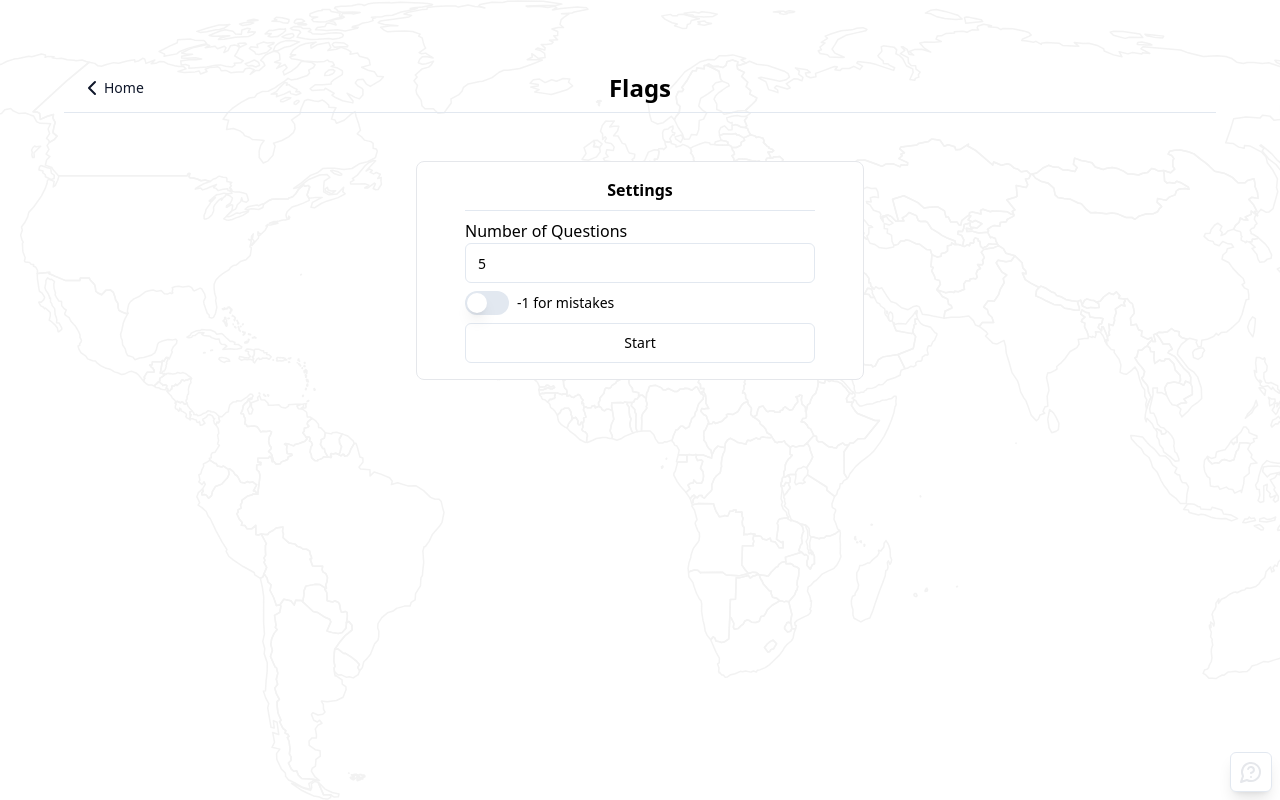
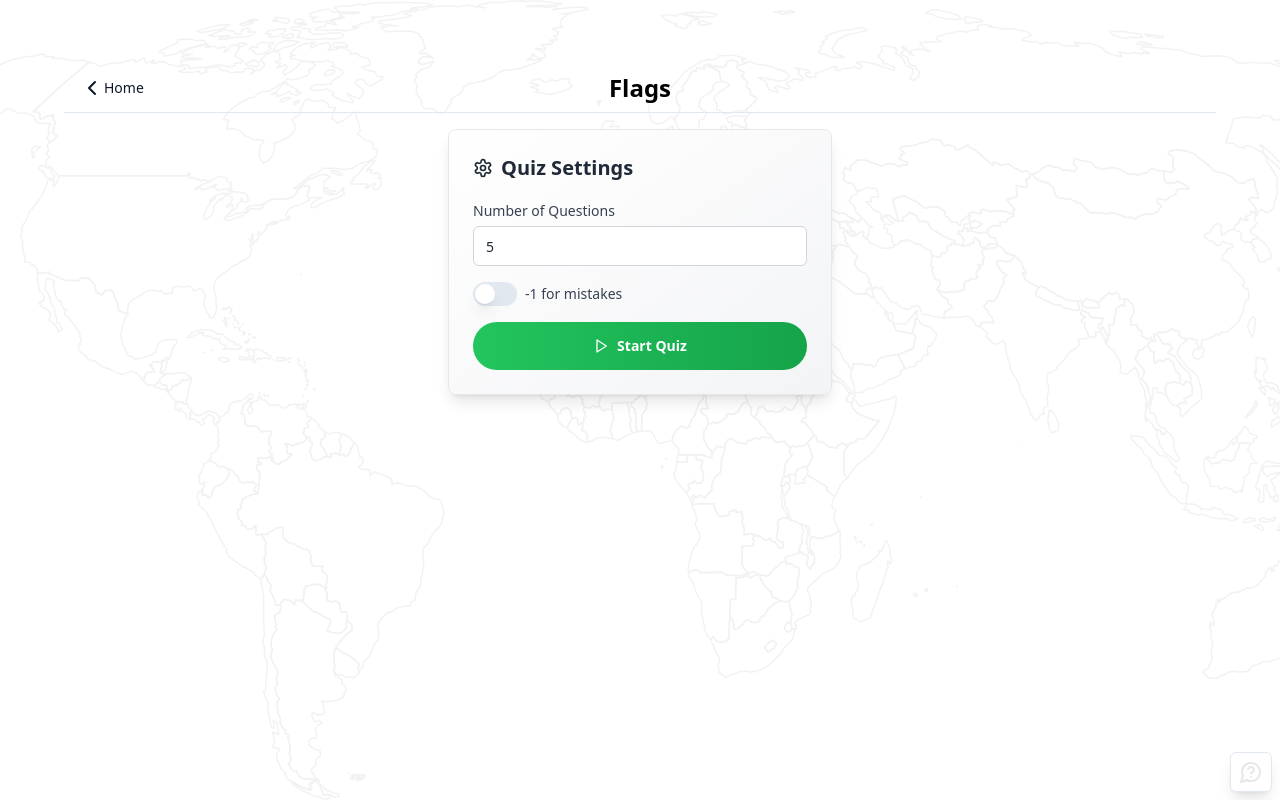
Before and after one commit to AlexKhmurovich/GeoQuizWeb, a React (Vite) app: page /flags in a window 1280 px wide. Built offline with nearby package versions, Linux system fonts and the light colour scheme.

Commit message:
a new settings panel

```diff
--- /dev/null
+++ b/src/components/ui/alert.tsx
@@ -0,0 +1,59 @@
+import * as React from "react"
+import { cva, type VariantProps } from "class-variance-authority"
+
+import { cn } from "@/lib/utils"
+
+const alertVariants = cva(
+  "relative w-full rounded-lg border p-4 [&>svg~*]:pl-7 [&>svg+div]:translate-y-[-3px] [&>svg]:absolute [&>svg]:left-4 [&>svg]:top-4 [&>svg]:text-foreground",
+  {
+    variants: {
+      variant: {
+        default: "bg-background text-foreground",
+        destructive:
+          "border-destructive/50 text-destructive dark:border-destructive [&>svg]:text-destructive",
+      },
+    },
+    defaultVariants: {
+      variant: "default",
+    },
+  }
+)
+
+const Alert = React.forwardRef<
+  HTMLDivElement,
+  React.HTMLAttributes<HTMLDivElement> & VariantProps<typeof alertVariants>
+>(({ className, variant, ...props }, ref) => (
+  <div
+    ref={ref}
+    role="alert"
+    className={cn(alertVariants({ variant }), className)}
+    {...props}
+  />
+))
+Alert.displayName = "Alert"
+
+const AlertTitle = React.forwardRef<
+  HTMLParagraphElement,
+  React.HTMLAttributes<HTMLHeadingElement>
+>(({ className, ...props }, ref) => (
+  <h5
+    ref={ref}
+    className={cn("mb-1 font-medium leading-none tracking-tight", className)}
+    {...props}
+  />
+))
+AlertTitle.displayName = "AlertTitle"
+
+const AlertDescription = React.forwardRef<
+  HTMLParagraphElement,
+  React.HTMLAttributes<HTMLParagraphElement>
+>(({ className, ...props }, ref) => (
+  <div
+    ref={ref}
+    className={cn("text-sm [&_p]:leading-relaxed", className)}
+    {...props}
+  />
+))
+AlertDescription.displayName = "AlertDescription"
+
+export { Alert, AlertTitle, AlertDescription }
--- a/src/pages/PlayView.tsx
+++ b/src/pages/PlayView.tsx
@@ -5,6 +5,10 @@ import { Input } from "@/components/ui/input";
 import { Separator } from "@/components/ui/separator";
 import { Switch } from "@/components/ui/switch";
 import { Label } from "@/components/ui/label";
+
+import { Settings, Play, AlertCircle } from "lucide-react";
+import { Alert, AlertDescription } from "@/components/ui/alert";
+
 import {
    Card,
    CardContent,
@@ -34,7 +38,7 @@ export default function PlayView(props: any) {
 
    let [score, setScore] = useState(0);
    let [currentQuestion, setCurrentQuestion] = useState(1);
-   const [question, setQuestion] = useState(5);
+   const [question, setQuestion] = useState<number | "">(5);
    const [gameOver, setGameOver] = useState(false);
 
    const [penalizeMistakes, setPenalizeMistakes] = useState(false);
@@ -133,6 +137,25 @@ export default function PlayView(props: any) {
       getRandomCountry();
    }
 
+   const [showWarning, setShowWarning] = useState(false);
+
+   const handleStart = () => {
+      if (question === "" || question < 1) {
+         setShowWarning(true);
+         return;
+      }
+      setShowWarning(false);
+      setSettingsSet(true);
+   };
+
+   const handleInputChange = (e: React.ChangeEvent<HTMLInputElement>) => {
+      const value = e.target.value === "" ? "" : parseInt(e.target.value);
+      setQuestion(value);
+      if (value !== "" && value >= 1) {
+         setShowWarning(false);
+      }
+   };
+
    return (
       <div className="flex items-center justify-center h-full p-4 sm:p-8 ">
          <div className="flex flex-col items-center w-full h-full">
@@ -150,7 +173,7 @@ export default function PlayView(props: any) {
             </div>
             <Separator className="mb-4" />
 
-            <div
+            {/* <div
                className={
                   "w-full max-w-md border-[1px] rounded-lg p-4 sm:px-12 mt-4 sm:mt-8 bg-white " +
                   (!setttingsSet ? "flex flex-col" : "hidden")
@@ -186,6 +209,78 @@ export default function PlayView(props: any) {
                >
                   Start
                </Button>
+            </div> */}
+
+            {/* VO */}
+            <div
+               className={
+                  "bg-gradient-to-br from-white to-gray-100 rounded-lg shadow-lg p-4 sm:p-6 border border-gray-200 w-full max-w-sm mx-auto " +
+                  (!setttingsSet ? "flex flex-col" : "hidden")
+               }
+            >
+               <div className="flex items-center space-x-2 text-gray-800 mb-4">
+                  <Settings className="w-5 h-5" aria-hidden="true" />
+                  <h2 className="text-xl font-bold">Quiz Settings</h2>
+               </div>
+
+               <div className="space-y-4">
+                  <div className="text-left">
+                     <Label
+                        htmlFor="numQuestions"
+                        className="text-gray-700 text-left"
+                     >
+                        Number of Questions
+                     </Label>
+                     <Input
+                        id="numQuestions"
+                        type="number"
+                        min="1"
+                        value={question}
+                        onChange={handleInputChange}
+                        className="bg-white border-gray-300 text-gray-800 placeholder-gray-400 mt-1"
+                        aria-describedby="numQuestionsError"
+                     />
+                  </div>
+
+                  <div className="flex items-center">
+                     <Switch
+                        id="penalizeWrong"
+                        checked={penalizeMistakes}
+                        onCheckedChange={(checked) =>
+                           setPenalizeMistakes(checked)
+                        }
+                     />
+                     <Label
+                        htmlFor="penalizeWrong"
+                        className="text-gray-700 ml-2"
+                     >
+                        -1 for mistakes
+                     </Label>
+                  </div>
+               </div>
+
+               <div className="mt-4" aria-live="polite">
+                  {showWarning && (
+                     <Alert
+                        variant="destructive"
+                        className="mb-4 py-2 text-sm"
+                        id="numQuestionsError"
+                     >
+                        <AlertCircle className="h-4 w-4" aria-hidden="true" />
+                        <AlertDescription>
+                           Please enter a valid number of questions (minimum 1).
+                        </AlertDescription>
+                     </Alert>
+                  )}
+
+                  <Button
+                     onClick={handleStart}
+                     className="w-full bg-gradient-to-r from-green-500 to-green-600 hover:from-green-600 hover:to-green-700 text-white font-bold rounded-full transition-all duration-200 ease-in-out flex items-center justify-center h-12 hover:scale-[0.98] active:scale-[0.97]"
+                  >
+                     <Play className="w-4 h-4 mr-2" aria-hidden="true" />
+                     Start Quiz
+                  </Button>
+               </div>
             </div>
 
             <div
```
